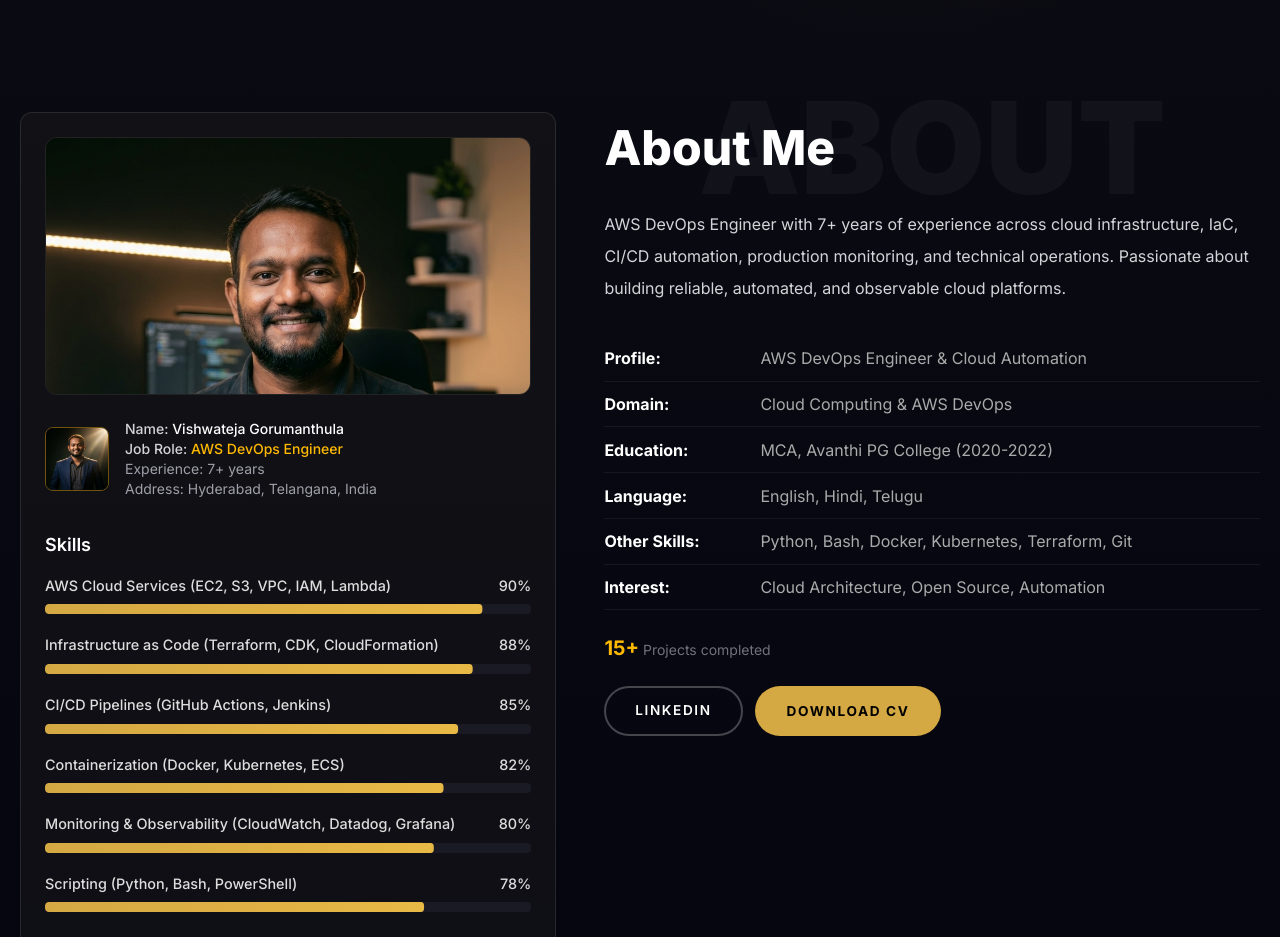
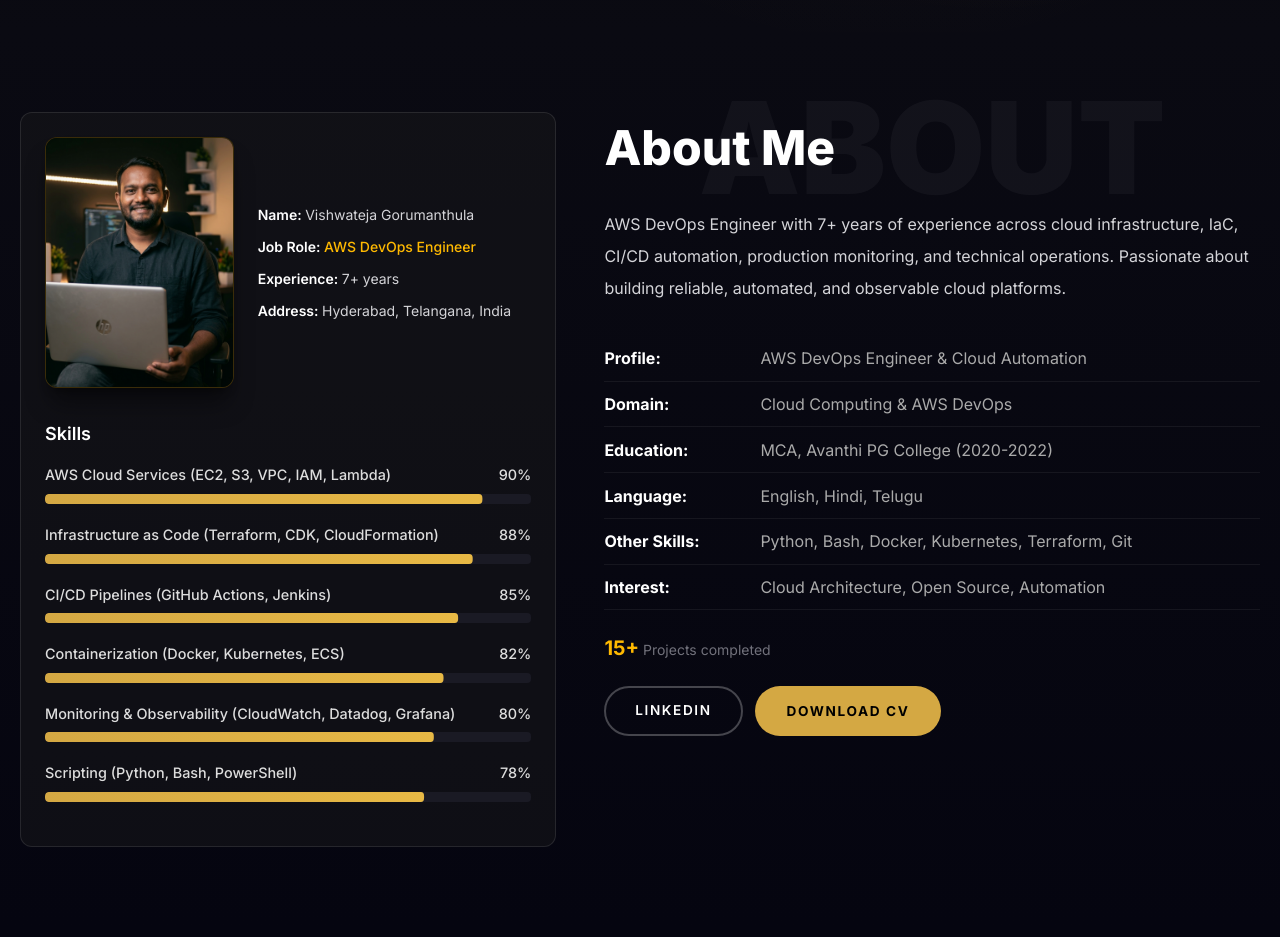
Before and after one commit to gvishwateja-25/portfolio, a Next.js app: page / in a window 1280 px wide. Shown: the part 840-1777 px from the top of the page. Built offline with nearby package versions, Linux system fonts and the light colour scheme.

Commit message:
Refactor About Me section layout to match reference site
- Place portrait and profile info side-by-side in 2-column layout
- Remove awkward horizontal banner crop so laptop portrait is fully visible
- Remove redundant duplicate avatar thumbnail

```diff
--- a/src/app/page.tsx
+++ b/src/app/page.tsx
@@ -312,32 +312,37 @@ export default function Home() {
               {/* Left: Photo + Skills */}
               <div data-flow-reveal>
                 <div className="overflow-hidden rounded-xl border border-white/10 bg-zinc-900/50 p-6">
-                  {/* About Section Developer Photo */}
-                  <div className="mb-6 overflow-hidden rounded-xl border border-white/10 bg-zinc-950">
-                    <Image
-                      src="/images/profile-about-laptop.jpg"
-                      alt={`${profile.name} at work`}
-                      width={400}
-                      height={480}
-                      className="h-64 w-full object-cover object-top"
-                    />
-                  </div>
+                  {/* Photo + Info side by side matching reference site */}
+                  <div className="grid grid-cols-1 gap-6 sm:grid-cols-12 sm:items-center">
+                    <div className="sm:col-span-5">
+                      <div className="relative aspect-[3/4] w-full overflow-hidden rounded-xl border border-amber-400/20 bg-zinc-950 shadow-xl shadow-black/40">
+                        <Image
+                          src="/images/profile-about-laptop.jpg"
+                          alt={`${profile.name} at work`}
+                          fill
+                          sizes="(max-width: 640px) 100vw, 220px"
+                          className="object-cover object-center"
+                        />
+                      </div>
+                    </div>
 
-                  {/* Profile info */}
-                  <div className="flex items-center gap-4">
-                    <div className="relative h-16 w-16 shrink-0 overflow-hidden rounded-lg border border-amber-400/40">
-                      <Image
-                        src="/images/profile-hero-blazer.jpg"
-                        alt={profile.name}
-                        fill
-                        className="object-cover object-top"
-                      />
-                    </div>
-                    <div>
-                      <p className="text-sm text-zinc-300 font-medium">Name: <span className="text-white">{profile.name}</span></p>
-                      <p className="text-sm text-zinc-300 font-medium">Job Role: <span className="text-amber-400">{profile.role}</span></p>
-                      <p className="text-sm text-zinc-400">Experience: 7+ years</p>
-                      <p className="text-sm text-zinc-400">Address: {profile.location}</p>
+                    <div className="flex flex-col justify-center space-y-3 sm:col-span-7">
+                      <p className="text-sm">
+                        <span className="font-semibold text-white">Name: </span>
+                        <span className="text-zinc-300">{profile.name}</span>
+                      </p>
+                      <p className="text-sm">
+                        <span className="font-semibold text-white">Job Role: </span>
+                        <span className="font-medium text-amber-400">{profile.role}</span>
+                      </p>
+                      <p className="text-sm">
+                        <span className="font-semibold text-white">Experience: </span>
+                        <span className="text-zinc-300">7+ years</span>
+                      </p>
+                      <p className="text-sm">
+                        <span className="font-semibold text-white">Address: </span>
+                        <span className="text-zinc-300">{profile.location}</span>
+                      </p>
                     </div>
                   </div>
 
```
